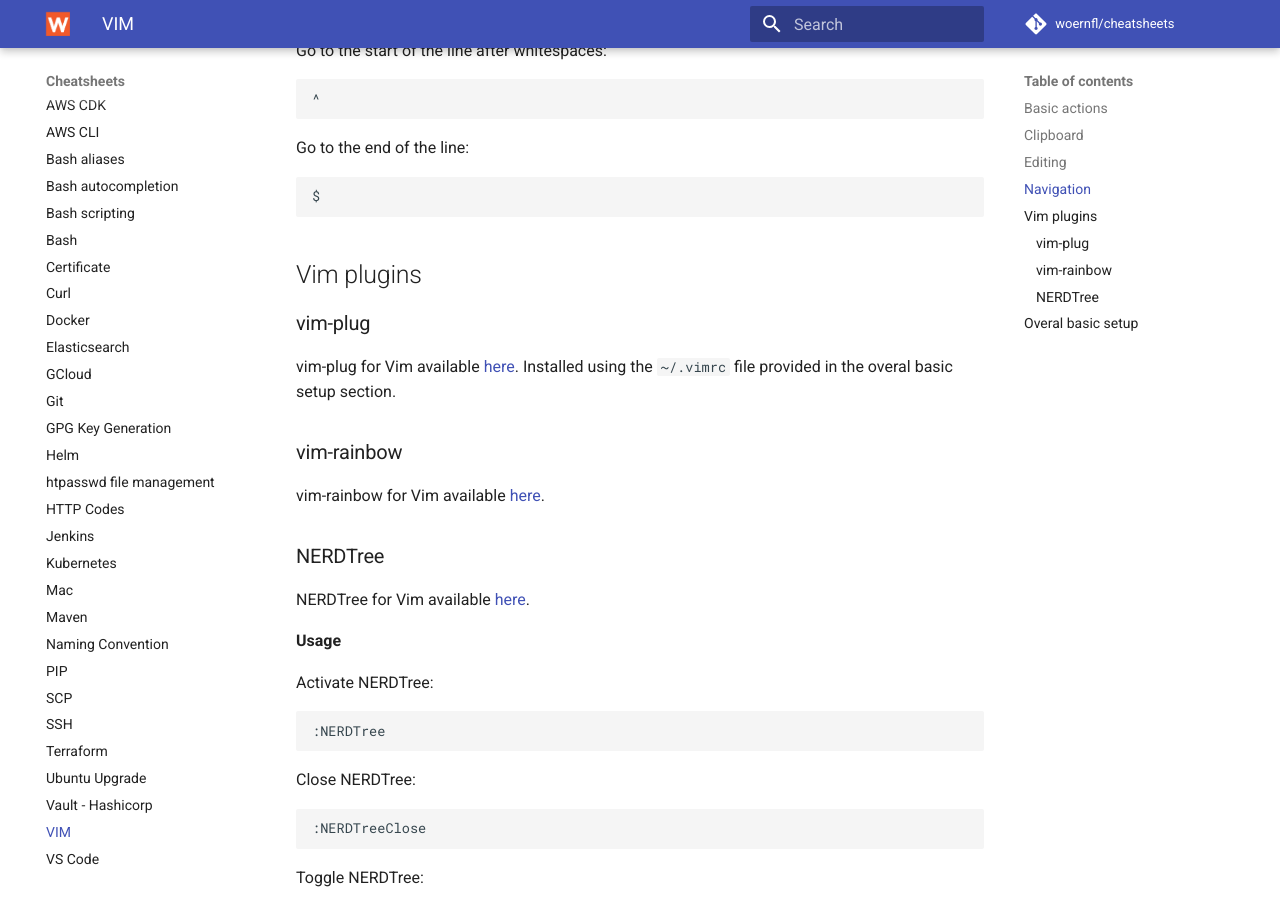
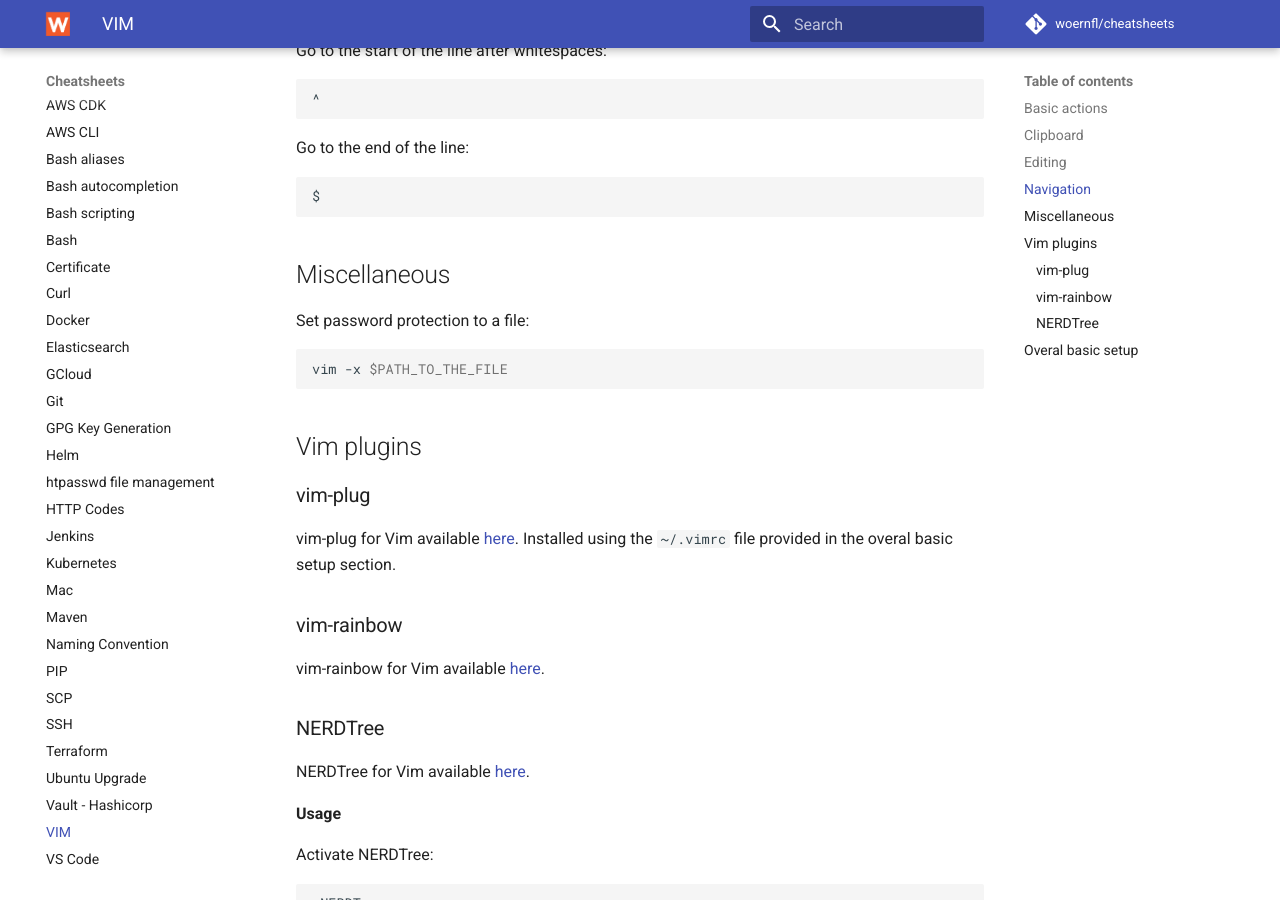
Before and after one commit to woernfl/cheatsheets, an MkDocs documentation site: the page built from docs/vim.md, in a window 1280 px wide and 900 px high, scrolled down 2633 px. Built offline with MkDocs 1.6.1 and Material for MkDocs 9.7.7, drawn with Linux system fonts in a browser that asks for light colours; comment, search, counter and statistics services are not loaded.

Commit message:
Update vim.md

````diff
--- a/docs/vim.md
+++ b/docs/vim.md
@@ -154,6 +154,14 @@
 $
 ```
 
+## Miscellaneous
+
+Set password protection to a file:
+
+```bash
+vim -x $PATH_TO_THE_FILE
+```
+
 ## Vim plugins
 
 ### vim-plug
````
